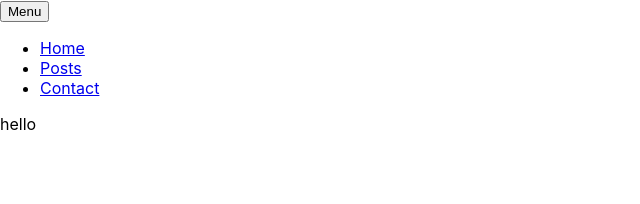
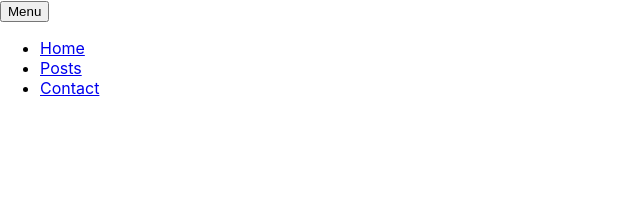
Before and after one commit to SBerkebile7/the-breadsite, a React (Create React App) app: page /contact in a window 1280 px wide. Shown: the top 204 px of the page, without its empty margins (0-640 px from the left). Built offline with nearby package versions, Linux system fonts and the light colour scheme.

Commit message:
outlining and changing component to element for v6 router dom

```diff
--- a/src/App.js
+++ b/src/App.js
@@ -2,23 +2,17 @@ import React from 'react';
 import { BrowserRouter as Router, Routes, Route } from 'react-router-dom';
 
 
-import Navbar from './components';
-import Home from './components';
+import Navbar from './elements';
+import Home from './elements/Home';
 
 function App() {
   return (
     <Router>
       <Navbar />
       <Routes>
-        <Route exact path ="/" component = {<Home />} />
+        <Route exact path ="/" element = {<Home />} />
       </Routes>
-      <div className="App">
-        <header className="App-header">
-          <p>
-            hello
-          </p>
-        </header>
-      </div>
+
     </Router>
   );
 }
--- /dev/null
+++ b/src/elements/Home/index.js
@@ -0,0 +1,15 @@
+import React from 'react';
+
+function Home() {
+    return (
+        <div className="App">
+        <header className="App-header">
+          <p>
+            Hello!
+          </p>
+        </header>
+      </div>
+    );
+}
+
+export default Home;
--- a/src/components/index.js
+++ b/src/elements/index.js
@@ -16,7 +16,7 @@ function Navbar() {
                                     </Link>
                                 </li>
                                 <li>
-                                    <Link to="/portfolio" className="text-decoration-none">
+                                    <Link to="/posts" className="text-decoration-none">
                                         Posts
                                     </Link>
                                 </li>
```
Also changed, not shown: src/components/Home/index.js (deleted), src/elements/Footer/index.js (added).
